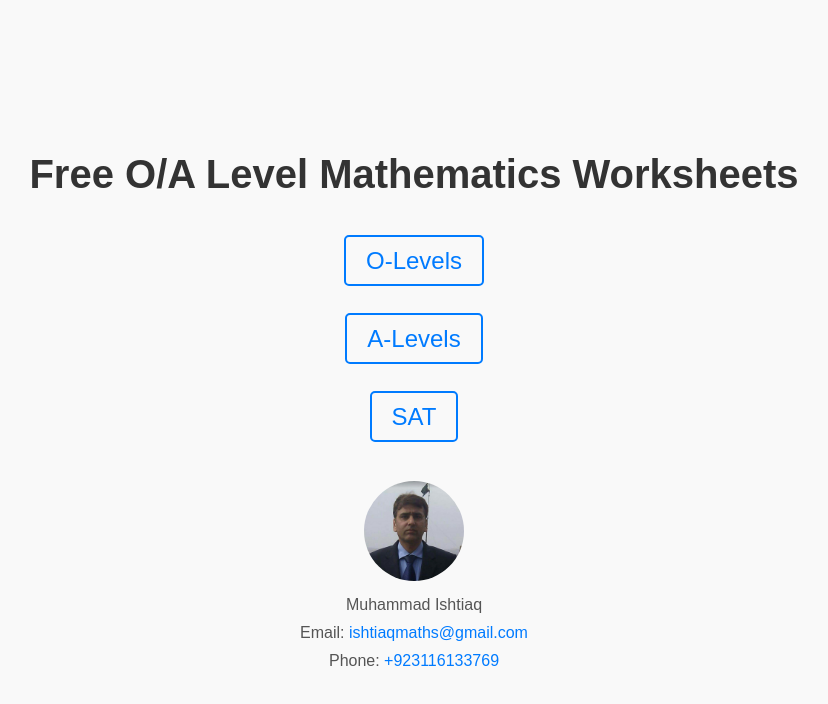
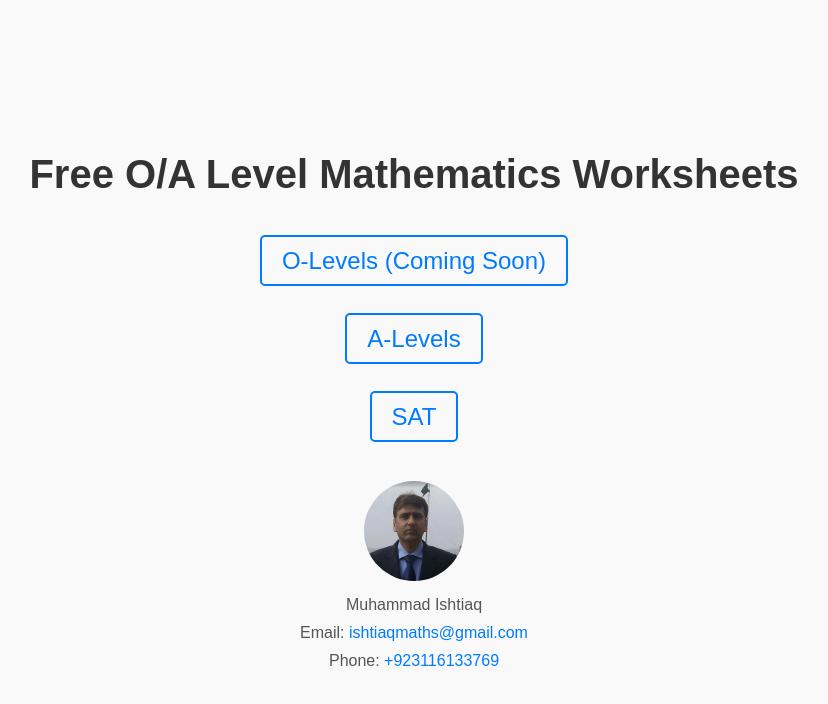
Before and after one commit to ishtiaqmaths/ishtiaqmaths.github.io, a plain HTML site: page index.html in a window 1280 px wide. Shown: the whole page, without its empty margins (226-1054 px from the left). Drawn offline with Linux system fonts and the light colour scheme.

Commit message:
Update index.html

```diff
--- a/index.html
+++ b/index.html
@@ -67,7 +67,7 @@
     <div class="container">
         <h1>Free O/A Level Mathematics Worksheets</h1>
         <ul class="options">
-            <li><a href="o-levels.html">O-Levels</a></li>
+            <li><a href="o-levels.html">O-Levels (Coming Soon)</a></li>
             <li><a href="a-levels.html">A-Levels</a></li>
             <li><a href="sat.html">SAT</a></li>
         </ul>
```
